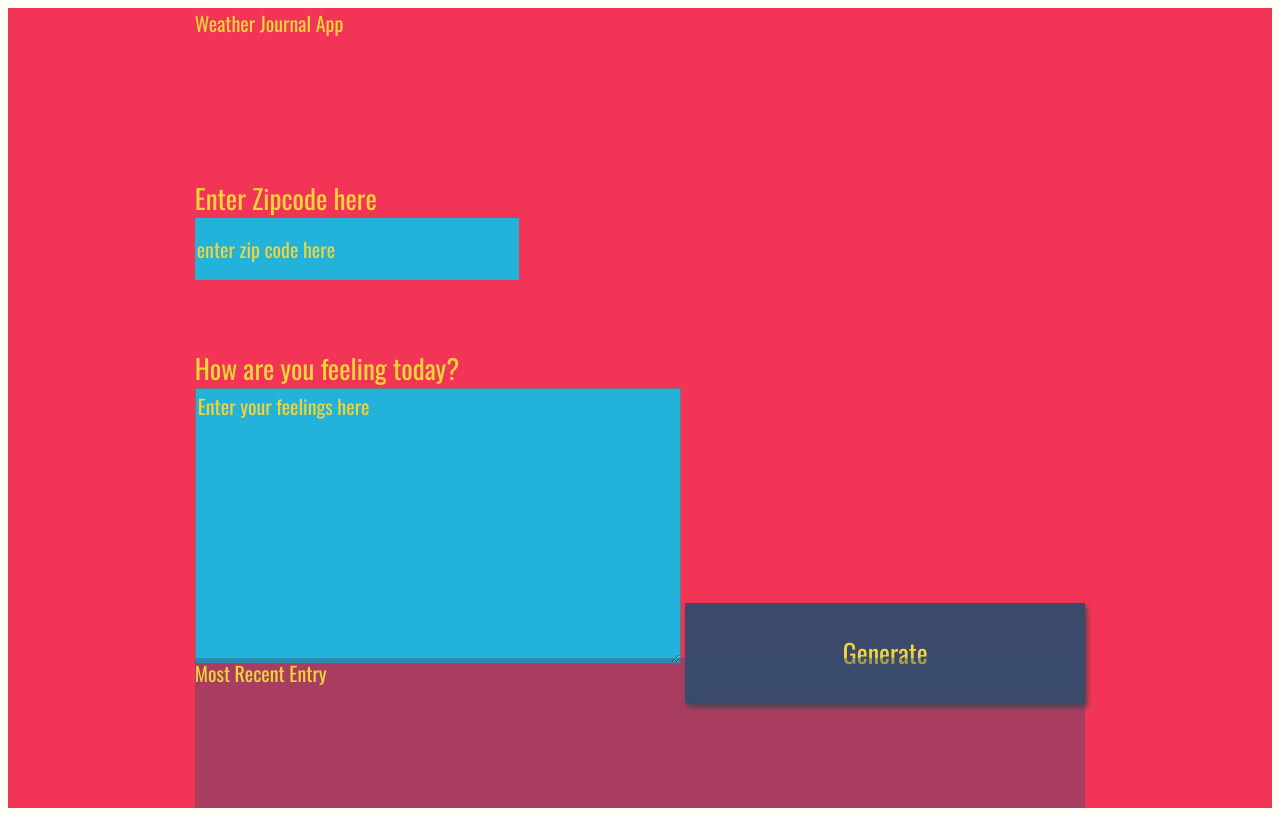
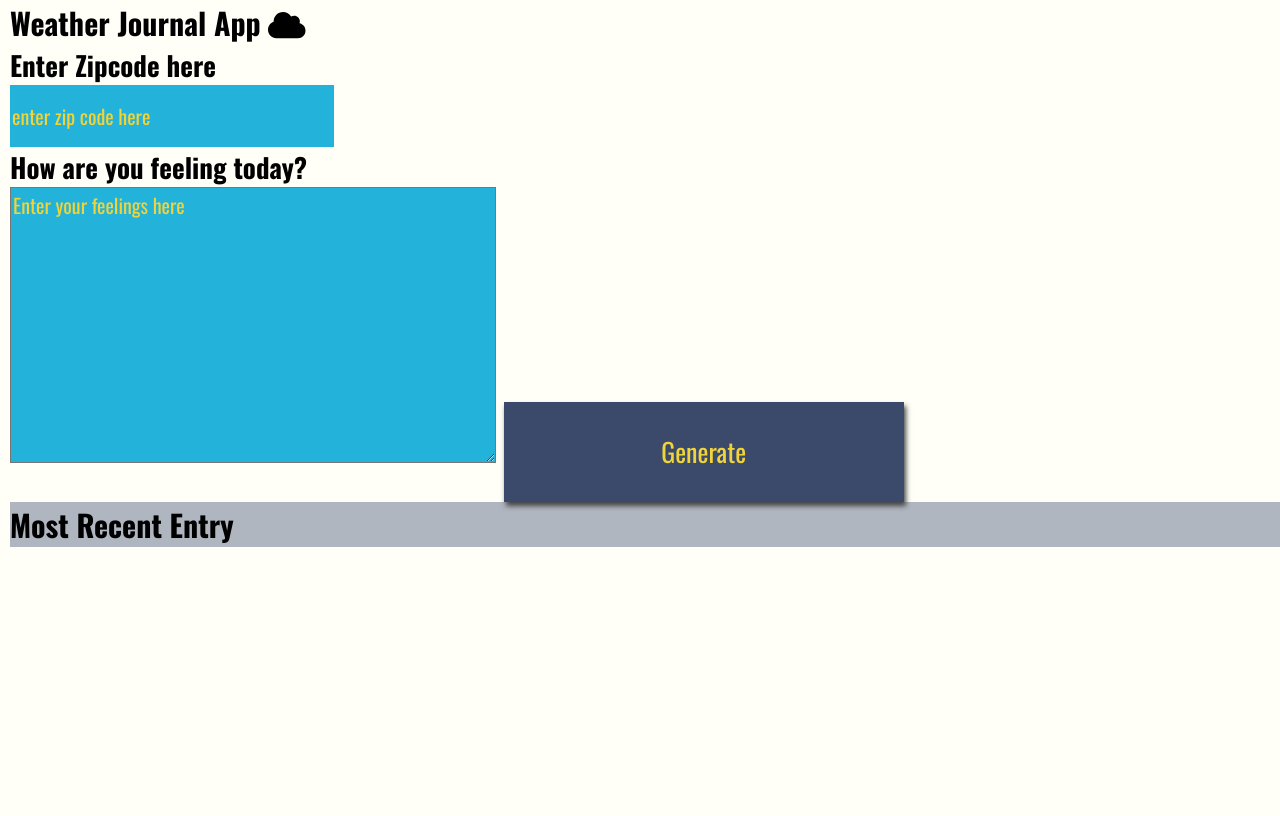
Before and after one commit to Mubarakismail/Weather-Journal-App, a website: page website/index.html in a window 1280 px wide. Drawn offline with nearby package versions, Linux system fonts and the light colour scheme; a web font is replaced by a local one.

Commit message:
Add Some Design and Icons

```diff
--- a/website/index.html
+++ b/website/index.html
@@ -5,13 +5,18 @@
   <meta charset="UTF-8">
   <title>Weather Journal</title>
   <link href="https://fonts.googleapis.com/css?family=Oswald:400,600,700|Ranga:400,700&display=swap" rel="stylesheet">
+  <link rel="stylesheet" href="https://cdnjs.cloudflare.com/ajax/libs/font-awesome/6.2.0/css/all.min.css"
+    integrity="sha512-xh6O/CkQoPOWDdYTDqeRdPCVd1SpvCA9XXcUnZS2FmJNp1coAFzvtCN9BmamE+4aHK8yyUHUSCcJHgXloTyT2A=="
+    crossorigin="anonymous" referrerpolicy="no-referrer" />
   <link rel="stylesheet" href="style.css">
 </head>
 
 <body>
+
   <div id="app">
     <div class="holder headline">
       Weather Journal App
+      <i class="fa-solid fa-cloud"></i>
     </div>
     <div class="holder zip">
       <label for="zip">Enter Zipcode here</label>
@@ -31,6 +36,9 @@
       </div>
     </div>
   </div>
+  <script src="https://cdnjs.cloudflare.com/ajax/libs/font-awesome/6.2.0/js/all.min.js"
+    integrity="sha512-naukR7I+Nk6gp7p5TMA4ycgfxaZBJ7MO5iC3Fp6ySQyKFHOGfpkSZkYVWV5R7u7cfAicxanwYQ5D1e17EfJcMA=="
+    crossorigin="anonymous" referrerpolicy="no-referrer"></script>
   <script src="app.js" type="text/javascript"></script>
 
 </body>
--- a/website/style.css
+++ b/website/style.css
@@ -1,88 +1,87 @@
-body{
+body {
   background: #fffff8;
   font-family: -apple-system, BlinkMacSystemFont, sans-serif;
+  margin: 0px;
+  padding: 0 0 0 10px;
 }
 
-#app{
-    display: grid;
+#app {
+  /*  /*  display: grid;
   grid-auto-rows: minmax(150px, auto);
-    /* grid-template-columns:  */
-    height:100vh;
+  /* grid-template-columns:
+  height: 100vh;
   background: #f23557;
   color: #f0d43a;
   justify-content: center;
-    grid-gap: 1em;
+  grid-gap: 1em; */
   font-size: 20px;
-    font-family: 'Oswald', sans-serif;
+  font-family: "Oswald", sans-serif;
 }
 
-.holder{
-
+.holder {
+  font-weight: bold;
+  font-size: 30px;
+  width: 100%;
+  height: 10%;
 }
 
-.entry{
-    background: rgba(59, 74, 107, .4);
+.entry {
+  background: rgba(59, 74, 107, 0.4);
 }
 
-#entryHolder{
-
+#entryHolder {
 }
 
-#date{
-
+#date {
 }
 
-#temp{
-
+#temp {
 }
 
-#content{
-
+#content {
 }
 
 .headline {
-
 }
-.title{
-
+.title {
 }
 
 /*  Basic Styling To Override Default For Basic HTML Elements */
-label{
-    display:block;
+label {
+  display: block;
   font-size: 27px;
 }
 
-input{
-    display:block;
+input {
+  display: block;
   height: 60px;
   width: 320px;
-    background:#22b2da;
+  background: #22b2da;
   color: #f0d43a;
   font-size: 20px;
-    font-family: 'Oswald', sans-serif;
+  font-family: "Oswald", sans-serif;
   border: none;
 }
 
-button{
+button {
   width: 400px;
   height: 100px;
   background: #3b4a6b;
   color: #f0d43a;
   font-size: 26px;
-    font-family: 'Oswald', sans-serif;
+  font-family: "Oswald", sans-serif;
   border: none;
   box-shadow: 2px 4px 5px #444;
 }
-h1{
+h1 {
   font-size: 36px;
 }
 
-textarea{
-    background:#22b2da;
+textarea {
+  background: #22b2da;
   color: #f0d43a;
   font-size: 20px;
-    font-family: 'Oswald', sans-serif;
+  font-family: "Oswald", sans-serif;
 }
 /* Reset style for HTML element on active to have no border*/
 input:focus,
@@ -92,20 +91,20 @@ button:focus {
   outline: none;
 }
 /* Style for Placeholder Text*/
-::placeholder { /* Firefox, Chrome, Opera */
+::placeholder {
+  /* Firefox, Chrome, Opera */
   color: #f0d43a;
-    font-family: 'Oswald', sans-serif;
-
+  font-family: "Oswald", sans-serif;
 }
 
-:-ms-input-placeholder { /* Internet Explorer 10-11 */
+:-ms-input-placeholder {
+  /* Internet Explorer 10-11 */
   color: #f0d43a;
-    font-family: 'Oswald', sans-serif;
-
+  font-family: "Oswald", sans-serif;
 }
 
-::-ms-input-placeholder { /* Microsoft Edge */
+::-ms-input-placeholder {
+  /* Microsoft Edge */
   color: #f0d43a;
-    font-family: 'Oswald', sans-serif;
-
+  font-family: "Oswald", sans-serif;
 }
```
Lines whose indentation alone changed are shown as unchanged.
